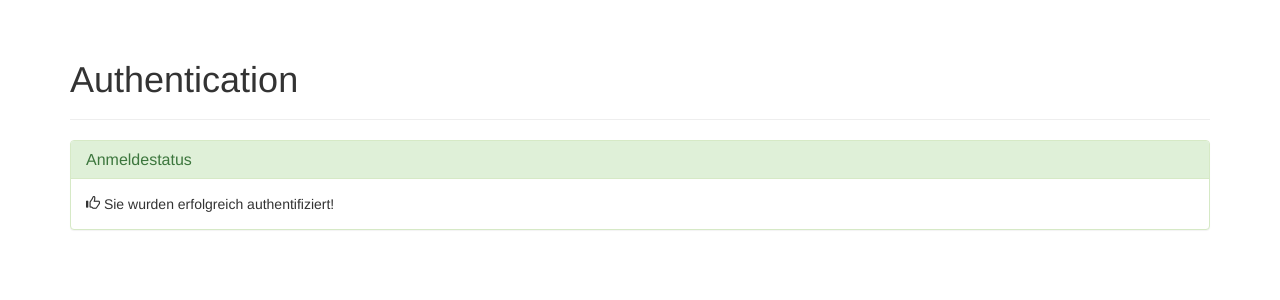
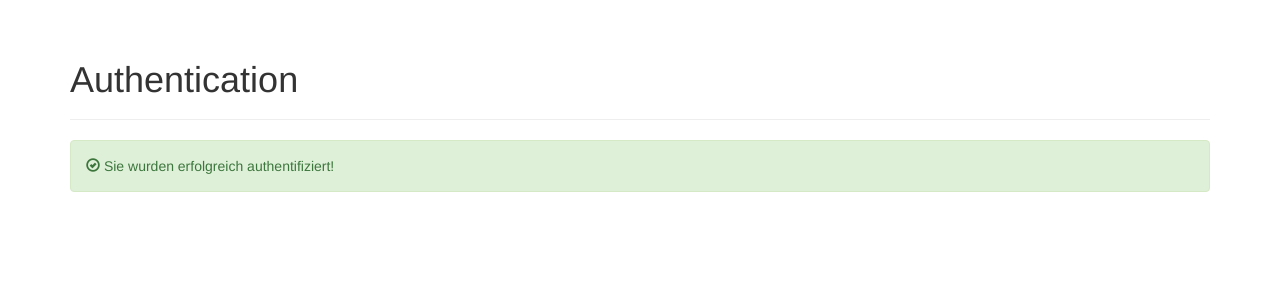
Before and after one commit to fladi/django-campus02, a Django app: template campus02/web/templates/web/auth-secure.html in a window 1280 px wide. Shown: the part 51-351 px from the top of the page. Run offline with Django 3.2, Linux system fonts and the light colour scheme; the template is opened without the code that fills it, so the values that code supplies are empty; parts of the project's set-up code (start-up, migrations or seed data) failed here and were passed over; some libraries are stand-ins or nearby versions.

Commit message:
Streamline alerts and panels to fit with the rest of the UI.

```diff
--- a/campus02/web/templates/web/auth-secure.html
+++ b/campus02/web/templates/web/auth-secure.html
@@ -7,15 +7,10 @@
   <h1>Authentication</h1>
 </div>
 
-<div class="panel panel-success">
-  <div class="panel-heading">
-    <h3 class="panel-title">
-      Anmeldestatus
-    </h3>
-  </div>
-  <div class="panel-body">
-    <span class="glyphicon glyphicon-thumbs-up" aria-hidden="true"></span>
-    Sie wurden erfolgreich authentifiziert!
-  </div>
+<div class="alert alert-success">
+  <strong>
+    <span class="glyphicon glyphicon-ok-circle" aria-hidden="true"></span>
+  </strong>
+  Sie wurden erfolgreich authentifiziert!
 </div>
 {% endblock %}
--- a/campus02/web/templates/web/auth.html
+++ b/campus02/web/templates/web/auth.html
@@ -10,6 +10,7 @@
 <div class="panel panel-info">
   <div class="panel-heading">
     <h3 class="panel-title">
+      <span class="glyphicon glyphicon-info-sign" aria-hidden="true"></span>
       Anmeldeinformation
     </h3>
   </div>
```
Also changed, not shown: campus02/web/templates/web/auth-error.html (+6 -10 lines).
